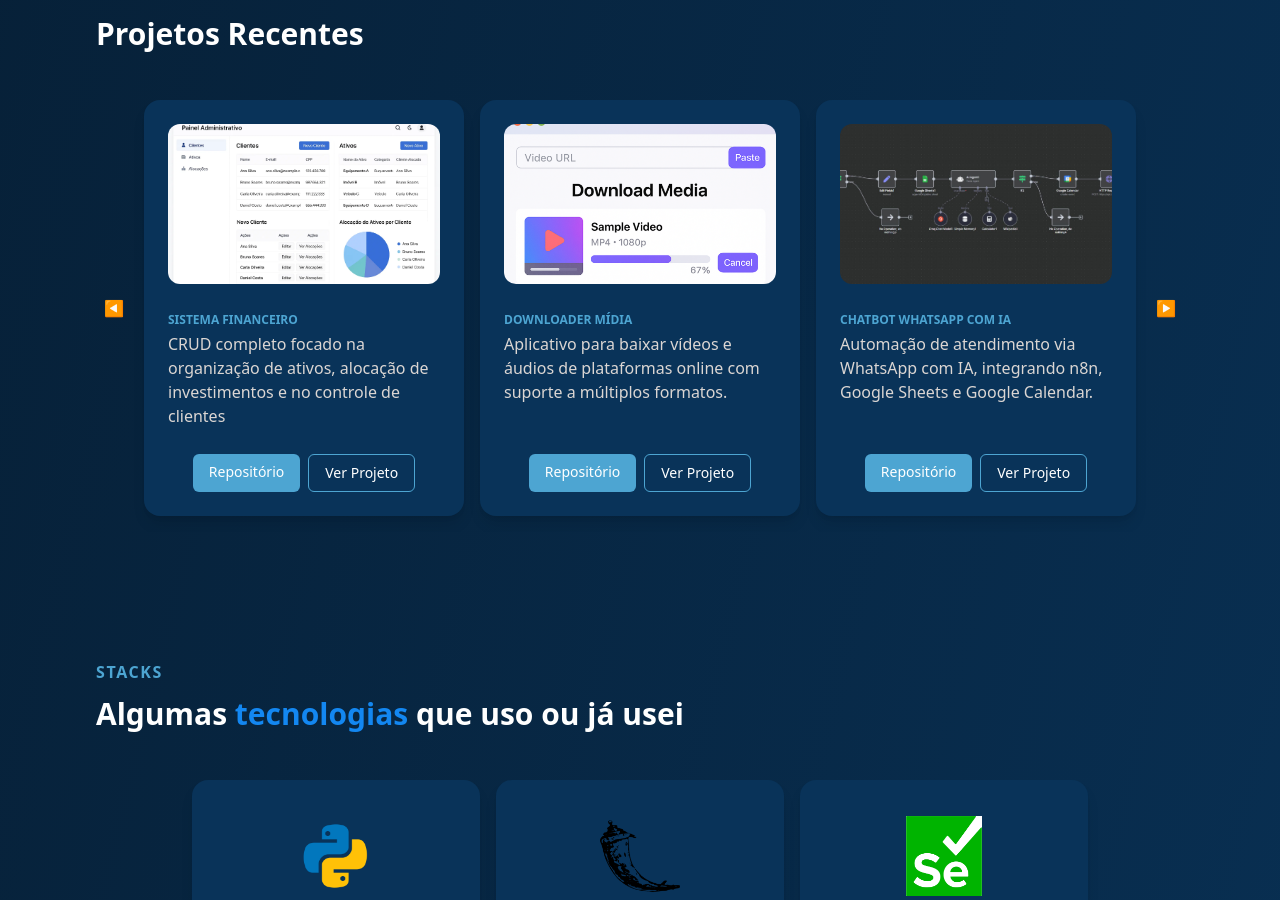
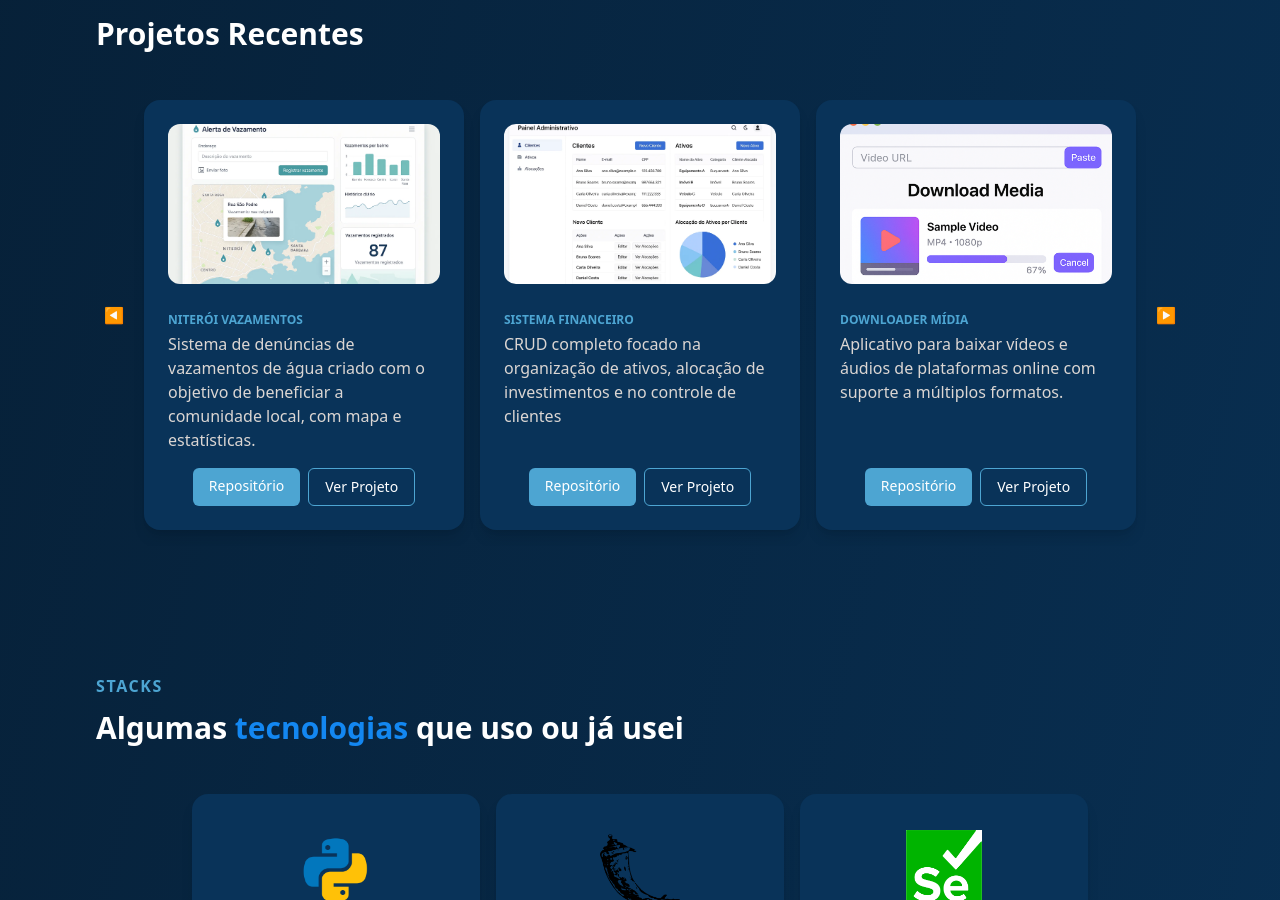
Before and after one commit to vmellozk/portfolio-profissional, a React (Vite) app: page / in a window 1280 px wide. Shown: the part 2164-3064 px from the top of the page. Built offline with nearby package versions, Linux system fonts and the light colour scheme.

Commit message:
adicionando projeto novo (niteroi vazamentos)

```diff
--- a/src/App.tsx
+++ b/src/App.tsx
@@ -77,6 +77,7 @@ export default function App() {
   const scrollContainerProjects = useRef<HTMLDivElement | null>(null);
 
   const projects = [
+    { id:"Niteroi Vazamentos", title: "Niterói Vazamentos", description: "Sistema de denúncias de vazamentos de água criado com o objetivo de beneficiar a comunidade local, com mapa e estatísticas.", image: "images/niteroi_vazamentos.png", repoLink: "https://github.com/vmellozk/sistema-vazamento-niteroi", viewProject: "https://github.com/vmellozk/sistema-vazamento-niteroi" },
     { id: "Sistema Financeiro", title: "Sistema Financeiro", description: "CRUD completo focado na organização de ativos, alocação de investimentos e no controle de clientes", image: "images/sistema_financeiro.png", repoLink: "https://github.com/vmellozk/crud-sistema-financeiro-node", viewProject: "https://github.com/vmellozk/crud-sistema-financeiro-node" },
     { id: "Downloader de Mídia", title: "Downloader Mídia", description: "Aplicativo para baixar vídeos e áudios de plataformas online com suporte a múltiplos formatos.", image: "images/downloader_midia_of.png", repoLink: "https://github.com/vmellozk/downloader-midia", viewProject: "https://youtu.be/5T__ed89DhM" },
     { id: "ChatBot WhatsApp com IA", title: "ChatBot WhatsApp com IA", description: "Automação de atendimento via WhatsApp com IA, integrando n8n, Google Sheets e Google Calendar.", image: "images/chatbot-n8n.jpg", repoLink: "https://github.com/vmellozk/n8n-atendimento-bot", viewProject: "https://github.com/vmellozk/n8n-atendimento-bot" },
```
Also changed, not shown: public/images/niteroi_vazamentos.png (added).
